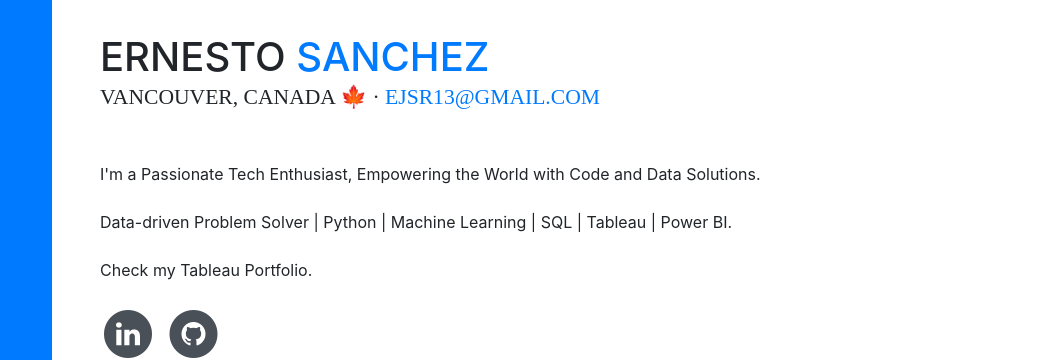
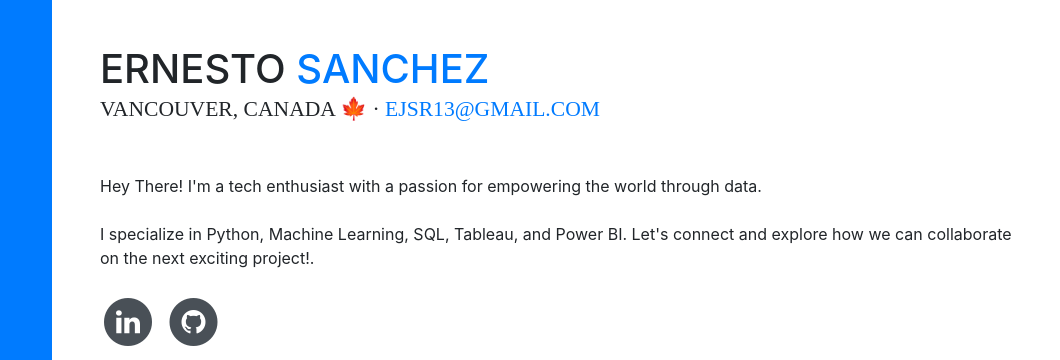
Before and after one commit to ernestosanchez1/Portfolio.github.io, a website with bundled scripts: page index.html in a window 1280 px wide. Shown: the part 202-562 px from the top of the page, 220-1280 px from the left. Built offline with nearby package versions, Linux system fonts and the light colour scheme; a web font is replaced by a local one.

Commit message:
Update index.html
updated the about me page

```diff
--- a/index.html
+++ b/index.html
@@ -68,11 +68,9 @@
           <div class="subheading mb-5">Vancouver, Canada 🍁 ·
             <a href="mailto:name@email.com">ejsr13@gmail.com</a>
           </div>
-          <p class="mb-4">I'm a Passionate Tech Enthusiast, Empowering the World with Code and Data Solutions.
+          <p class="mb-4">Hey There! I'm a tech enthusiast with a passion for empowering the world through data.
           </p>
-          <p class="mb-4">Data-driven Problem Solver | Python | Machine Learning | SQL | Tableau | Power BI.
-          </p>
-          <p class="mb-4">Check my Tableau Portfolio.
+          <p class="mb-4">I specialize in Python, Machine Learning, SQL, Tableau, and Power BI. Let's connect and explore how we can collaborate on the next exciting project!.
           </p>
 
           <ul class="list-inline list-social-icons mb-0">
```
